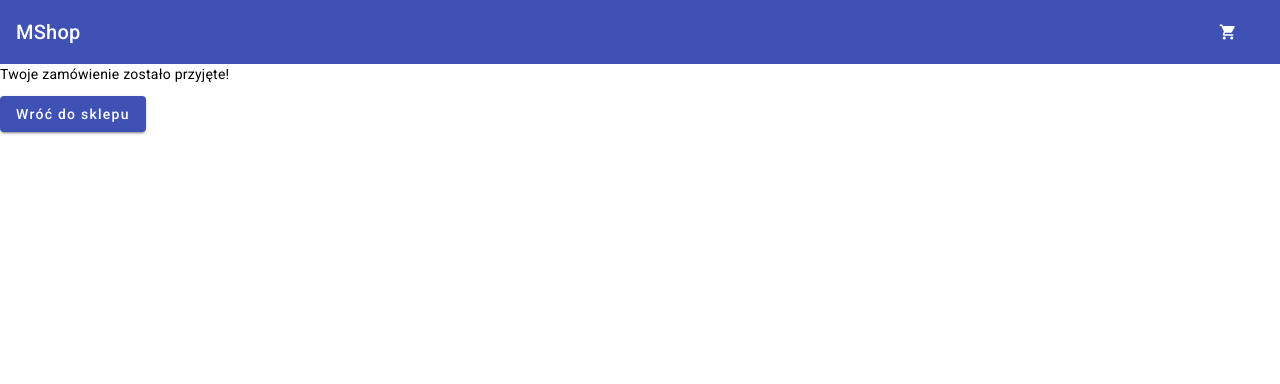
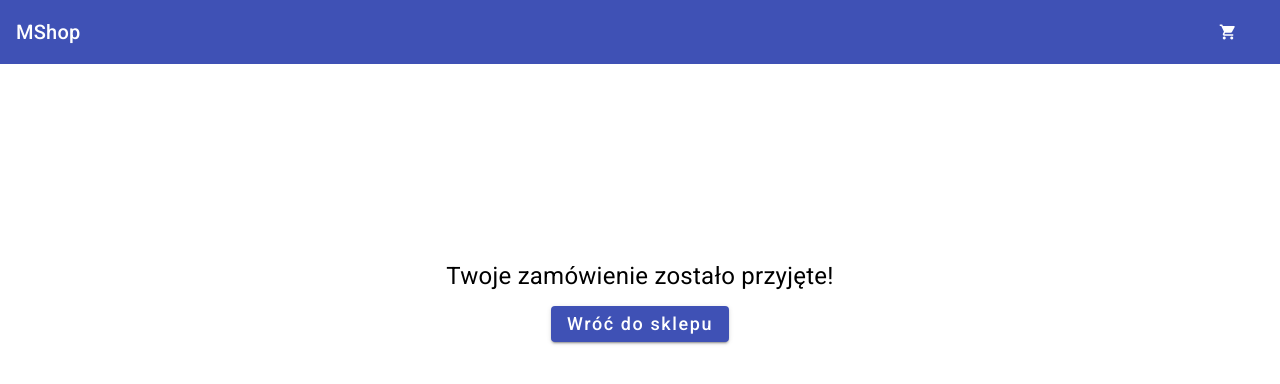
Before and after one commit to mshop-project/mshopclient, an Angular app: page /finalize in a window 1280 px wide. Shown: the top 384 px of the page. Built offline with nearby package versions, Linux system fonts and the light colour scheme.

Commit message:
feat: better styles and logic

```diff
--- a/src/app/components/summary-cart/summary-cart.component.html
+++ b/src/app/components/summary-cart/summary-cart.component.html
@@ -10,9 +10,11 @@
             <mat-error *ngIf="checkoutForm.controls.email.invalid" class="custom-error">Niepoprawny email</mat-error>
         </mat-form-field>
     </div>
-    <button mat-raised-button color="primary" type="submit">Wylicz rabat</button>
+    <button mat-raised-button color="primary" type="submit">Zatwierdź mail</button>
+
 </form>
 
 <br />
 
-<button mat-raised-button color="primary" (click)="finalizeOrder()" [disabled]="this.givenEmail() == '' && this.cartData().length<=0">Sfinalizuj zamówienie</button>
+<button mat-raised-button color="primary" (click)="finalizeOrder()" [disabled]="this.givenEmail() == null || this.givenEmail() == '' || this.cartData().length<=0">Sfinalizuj zamówienie</button>
+<p class="information" *ngIf="this.givenEmail() == null || this.givenEmail() == '' || this.cartData().length<=0">Należy dodać mail'a i produkty, aby móc sfinalizować zamówienie</p>
--- a/src/app/components/summary-cart/summary-cart.component.scss
+++ b/src/app/components/summary-cart/summary-cart.component.scss
@@ -6,3 +6,7 @@
   .custom-error {
     color: red;
   }
+  .information{
+    font-size: 7;
+    color: #09090976;
+  }
--- a/src/app/components/summary-cart/summary-cart.component.ts
+++ b/src/app/components/summary-cart/summary-cart.component.ts
@@ -80,6 +80,7 @@ export class SummaryCartComponent implements OnInit, OnDestroy, AfterViewInit {
     const $sub = this.orderService.orderPost(orderDto).subscribe(data=>{
       $sub.unsubscribe();
     })
+    this.cartService.cartData.next([])
     this.router.navigate(["finalize"])
   }
 
--- a/src/app/pages/finalize-order-page/finalize-order-page.component.html
+++ b/src/app/pages/finalize-order-page/finalize-order-page.component.html
@@ -1,2 +1,4 @@
-<p>Twoje zamówienie zostało przyjęte!</p>
-<button mat-raised-button color="primary" routerLink="/">Wróć do sklepu</button>
+<div class="order-confirmation-container">
+    <p>Twoje zamówienie zostało przyjęte!</p>
+    <button mat-raised-button color="primary" routerLink="/">Wróć do sklepu</button>
+</div>
--- a/src/app/pages/finalize-order-page/finalize-order-page.component.scss
+++ b/src/app/pages/finalize-order-page/finalize-order-page.component.scss
@@ -0,0 +1,17 @@
+.order-confirmation-container {
+    display: flex;
+    flex-direction: column;
+    align-items: center;
+    justify-content: center;
+    height: 60vh;
+    text-align: center;
+  }
+
+  .order-confirmation-container p {
+    font-size: 24px;
+    margin-bottom: 20px;
+  }
+
+  .order-confirmation-container button {
+    font-size: 18px;
+  }
```
